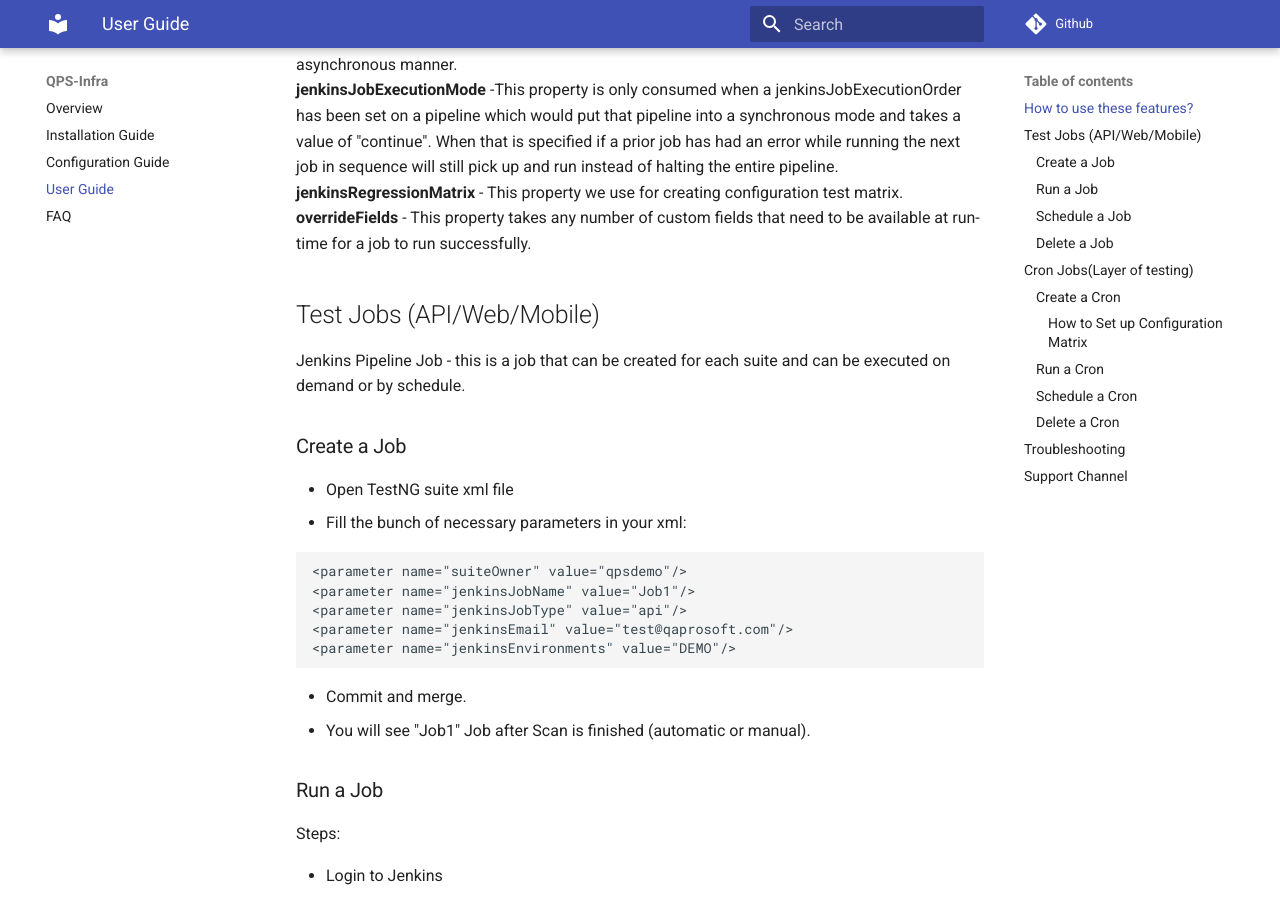
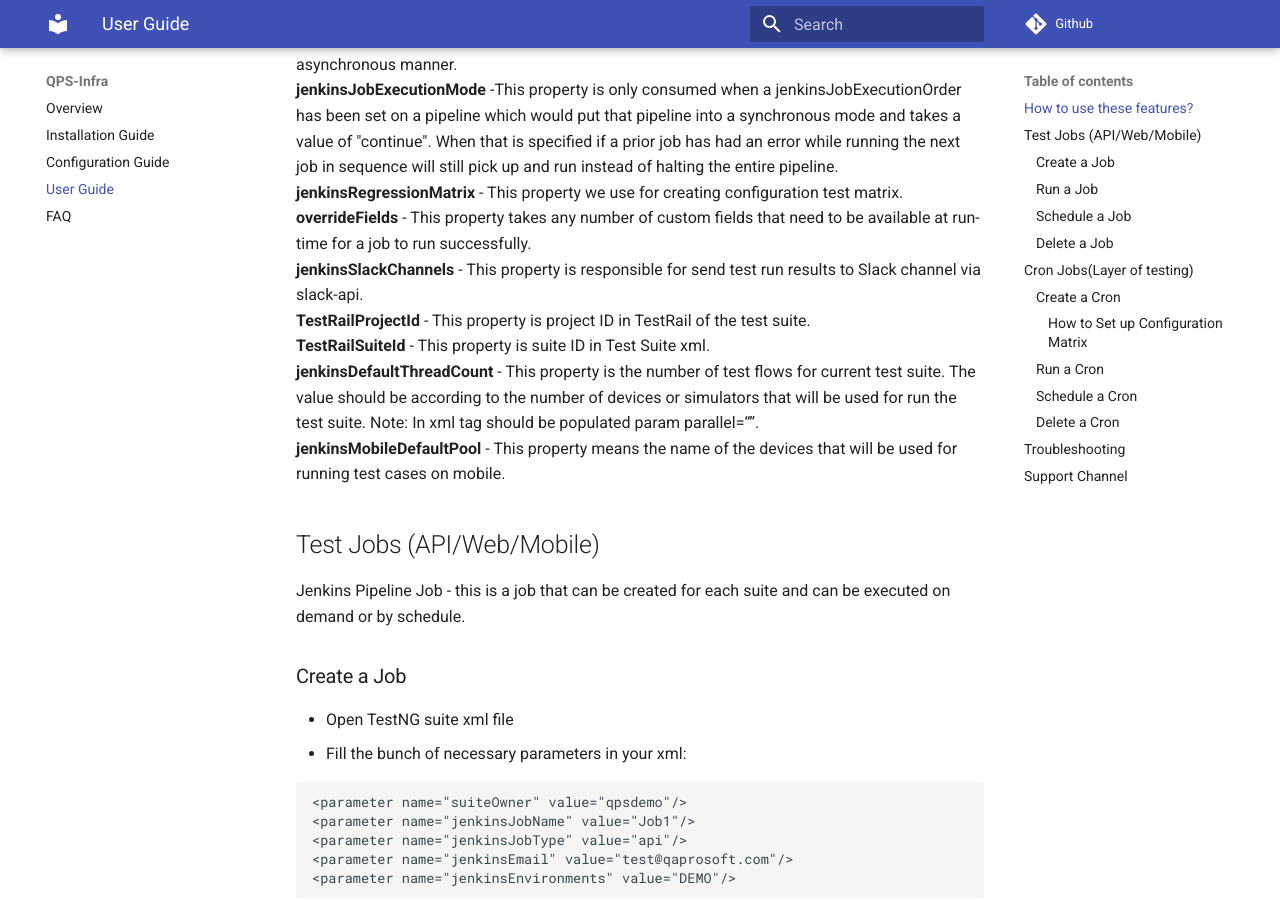
Before and after one commit to zebrunner/community-edition, an MkDocs documentation site: the page built from docs/user-guide.md, in a window 1280 px wide and 900 px high, scrolled down 793 px. Built offline with MkDocs 1.6.1 and Material for MkDocs 9.7.7, drawn with Linux system fonts in a browser that asks for light colours; comment, search, counter and statistics services are not loaded; old or Windows-style settings are respelled for this version of MkDocs.

Commit message:
Update user-guide.md

```diff
--- a/docs/user-guide.md
+++ b/docs/user-guide.md
@@ -28,7 +28,17 @@ When that is specified if a prior job has had an error while running the next jo
 <b> jenkinsRegressionMatrix </b> - This property we use for creating configuration test matrix.
 </br>
 <b> overrideFields </b> - This property takes any number of custom fields that need to be available at run-time for a job to run successfully.
-
+</br>
+<b> jenkinsSlackChannels </b> - This property is responsible for send test run results to Slack channel via slack-api.
+</br>
+<b> TestRailProjectId </b> - This property is project ID in TestRail of the test suite.
+</br>
+<b> TestRailSuiteId </b>  - This property is suite ID in Test Suite xml.
+</br>
+<b> jenkinsDefaultThreadCount </b> - This property is the number of test flows for current test suite. The value should be according to the number of devices or simulators that will be used for run the test suite. Note: In xml tag <suite> should be populated param parallel=“”.
+  </br>
+<b> jenkinsMobileDefaultPool </b> - This property means the name of the devices that will be used for running  test cases on mobile.
+</br>
 
 ## Test Jobs (API/Web/Mobile)
 Jenkins Pipeline Job - this is a job that can be created for each suite and can be executed on demand or by schedule.
```
